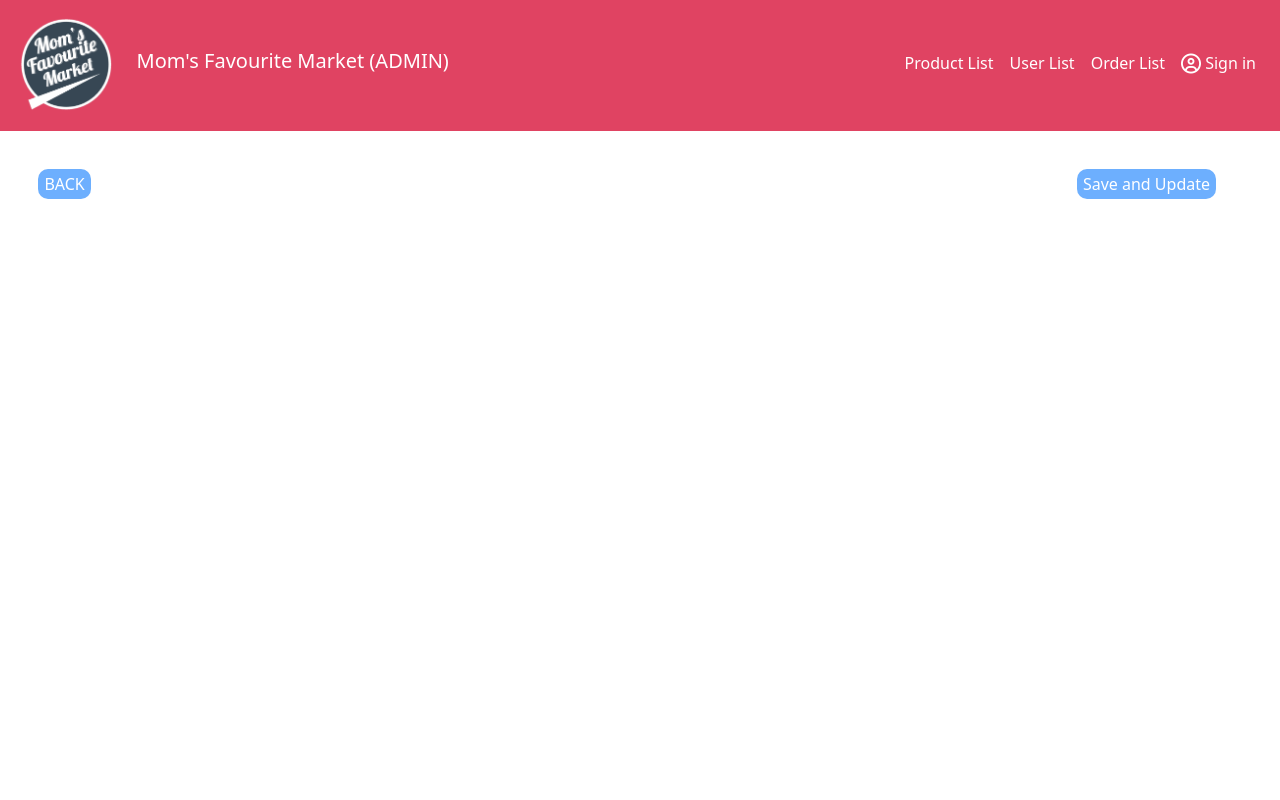
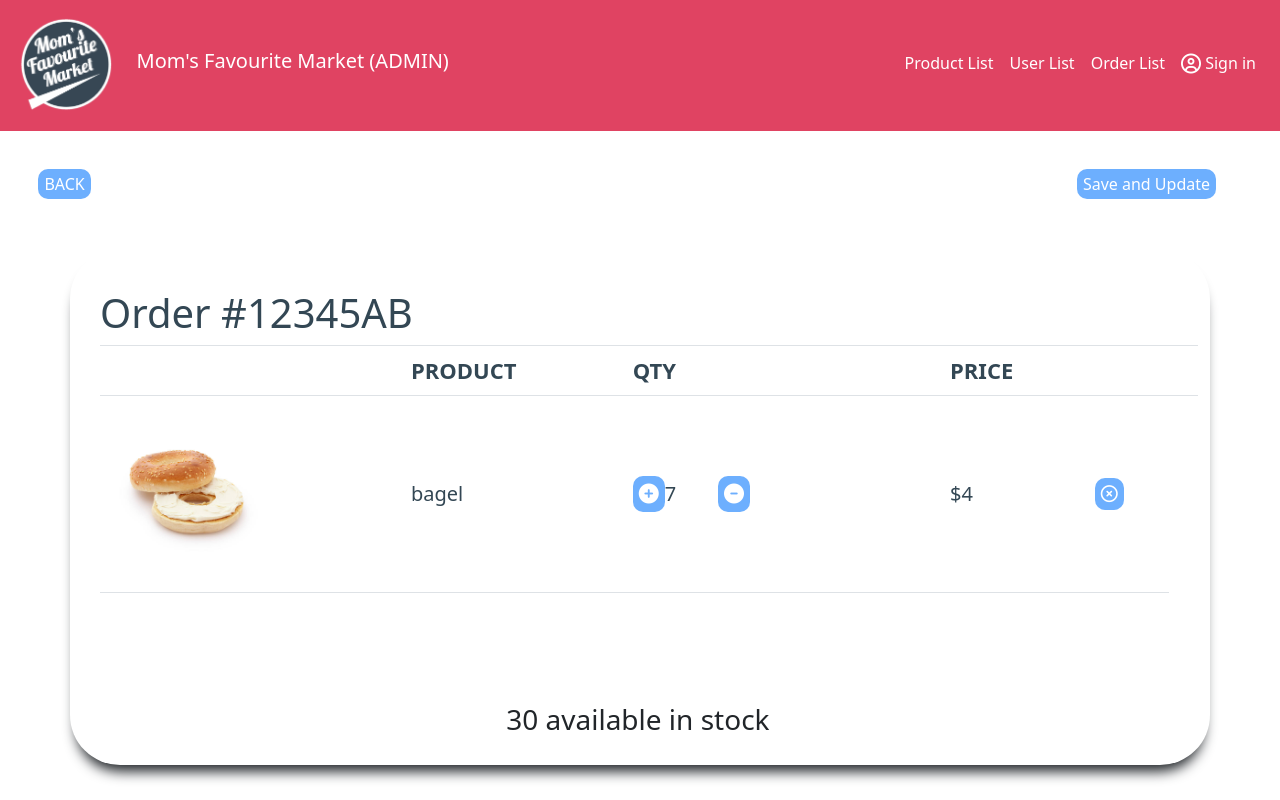
Before and after one commit to XavierKMT/MomsFavouriteMarket, a PHP site: page /php/orderbagel.php in a window 1280 px wide. Run offline with PHP 8.4, Linux system fonts and the light colour scheme; data that the repository does not hold is empty; some libraries are stand-ins or nearby versions.

Commit message:
small change

```diff
--- a/php/orderbagel.php
+++ b/php/orderbagel.php
@@ -6,7 +6,7 @@
     <meta name="viewport" content="width=device-width, initial-scale=1.0">
 
     <title>Mom's Favourite Market</title>
-    <link rel="shortcut icon" href="Images/logo.png">
+    <link rel="shortcut icon" href="../Images/logo.png">
 
     <link rel="stylesheet" href="https://stackpath.bootstrapcdn.com/bootstrap/4.4.1/css/bootstrap.min.css"
         integrity="sha384-Vkoo8x4CGsO3+Hhxv8T/Q5PaXtkKtu6ug5TOeNV6gBiFeWPGFN9MuhOf23Q9Ifjh" crossorigin="anonymous">
@@ -15,8 +15,8 @@
 
     <script src="https://kit.fontawesome.com/9cec6e31d9.js" crossorigin="anonymous"></script>
 
-    <link rel="stylesheet" href="CSS/main.css">
-    <link rel="stylesheet" href="CSS/cartStyle.css">
+    <link rel="stylesheet" href="../CSS/main.css">
+    <link rel="stylesheet" href="../CSS/cartStyle.css">
     <!--The beginning of javascript file-->
 
     <script type="text/javascript" >
@@ -55,7 +55,7 @@
 
     <header>
         <nav class="navbar navbar-expand-lg">
-            <a class="navbar-brand" href="php/backPage.php"><img src="Images/logo.png"><span id="title">Mom's Favourite
+            <a class="navbar-brand" href="php/backPage.php"><img src="../Images/logo.png"><span id="title">Mom's Favourite
                     Market (ADMIN)</span></a></a>
             <!--LINK TO MAIN PAGE-->
             <button class="navbar-toggler navbar-dark" type="button" data-toggle="collapse"
@@ -66,19 +66,19 @@
             <div class="collapse navbar-collapse" id="main-navigation">
                 <ul class="navbar-nav">
                     <li class="nav-item">
-                        <a href="php/ProductList.php" class="nav-link">Product List</a>
+                        <a href="ProductList.php" class="nav-link">Product List</a>
                     </li>
                      <!--Each includes a link to the backend pages-->
                     <li class="nav-item">
-                        <a href="php/backstoreUserAccounts.php" class="nav-link">User List</a>
+                        <a href="backstoreUserAccounts.php" class="nav-link">User List</a>
                     </li>
 
                     <li class="nav-item">
-                        <a href="php/orderLists.php" class="nav-link">Order List</a>
+                        <a href="orderLists.php" class="nav-link">Order List</a>
                     </li>
 
                     <li class="nav-item">
-                        <a href="php/loginpage2.php" class="nav-link"><i class="far fa-user-circle fa-lg"></i> Sign in</a>
+                        <a href="loginpage2.php" class="nav-link"><i class="far fa-user-circle fa-lg"></i> Sign in</a>
                     </li>
 
                 </ul>
@@ -92,13 +92,13 @@
 
     <button type="button"  style=" margin-top:3%; margin-left:3%;" style=" padding:10px;padding-bottom:1mm; padding-left:1mm; ;padding-right:1mm;padding-top:0mm;margin-top:80px; margin-bottom: 30px;" ><a
                                         style="text-decoration: none;
-                                        color: white;font-size:16px;" href="php/order4013.php">BACK </a></button>
+                                        color: white;font-size:16px;" href="order4013.php">BACK </a></button>
 
 
 
 <?php
 // opens the file to read that order details info
-$file = fopen('data/bagel.txt', "r+");
+$file = fopen('../data/bagel.txt', "r+");
 $ordernumber= fgets($file);
  $itemname= fgets($file);
  static $quantity;
@@ -106,26 +106,26 @@ $ordernumber= fgets($file);
 // if the user clicks + button it increases the quantity of the item
   if((isset($_POST['add'])) && ($quantity<30)  ){
 
-        $content = file_get_contents('data/bagel.txt');
+        $content = file_get_contents('../data/bagel.txt');
         $content = str_replace($quantity,$quantity+1,$content);
         $quantity= $quantity+1;
-            file_put_contents('data/bagel.txt', $content);
+            file_put_contents('../data/bagel.txt', $content);
 
 }
 // if the user clicks mines button it decreaese the quantity of the item .
             if((isset($_POST['re']))  && ($quantity>1) )
             {
-                $content = file_get_contents('data/bagel.txt');
+                $content = file_get_contents('../data/bagel.txt');
                 $content = str_replace($quantity,$quantity-1,$content);
 
                 $quantity= $quantity-1;
-                     file_put_contents('data/bagel.txt', $content);
+                     file_put_contents('../data/bagel.txt', $content);
 
             }
 // if user clicks on delete then it deletes that specific item
  if((isset($_POST['del']))){
 
-    $lines = file('data/bagel.txt');
+    $lines = file('../data/bagel.txt');
 
     $search =$ordernumber;
     foreach($lines as $key=>$value)
@@ -134,11 +134,11 @@ $ordernumber= fgets($file);
         $next= $key;
         $itemname= $lines[$next+1];
         $quantity= $lines[$next+2];
-        $content = file_get_contents('data/bagel.txt');
+        $content = file_get_contents('../data/bagel.txt');
         $content = str_replace($search, '',$content);$content = str_replace( $itemname, '',$content);
         $content = str_replace($quantity, '',$content);
            // puts everything back to file after changes
-            file_put_contents('data/bagel.txt', $content);
+            file_put_contents('../data/bagel.txt', $content);
         // if there is an empty line stop
          if($line === "\n"){
                exit();
```
Also changed, not shown: php/environment1.php (+19 -19 lines).
